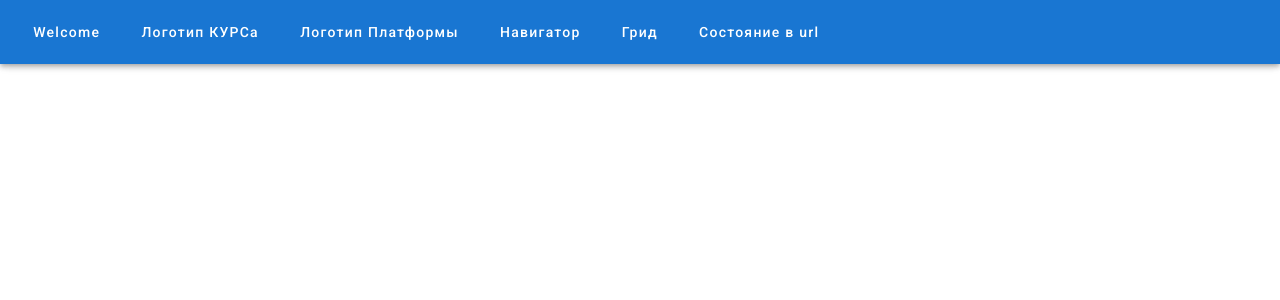
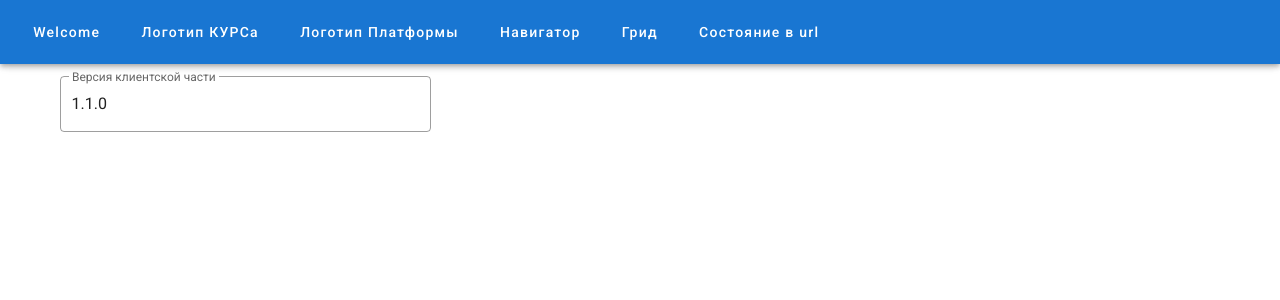
Before and after one commit to CourseOrchestra/showcase2-demo, a Vue app: page / in a window 1280 px wide. Shown: the top 300 px of the page. Built offline with nearby package versions, Linux system fonts and the light colour scheme; what showcase2 would draw is missing.

Commit message:
Версионность

```diff
--- a/src/components/WelcomePage.vue
+++ b/src/components/WelcomePage.vue
@@ -1,5 +1,16 @@
 <template>
   <v-container>
+    <v-row>
+      <v-col cols="12" sm="6" md="4">
+        <v-text-field
+          readonly
+          outlined
+          v-model="appVersion"
+          hint="Версия клиентской части"
+          label="Версия клиентской части"
+        ></v-text-field>
+      </v-col>
+    </v-row>
     <v-row class="text-center">
       <v-col cols="12">
         <v-img :src="require('../assets/welcome.png')" contain />
@@ -9,9 +20,13 @@
 </template>
 
 <script>
+import packageInfo from "@/../package";
+
 export default {
   name: "WelcomePage",
 
-  data: () => ({}),
+  data: () => ({
+    appVersion: packageInfo.version,
+  }),
 };
 </script>
```
